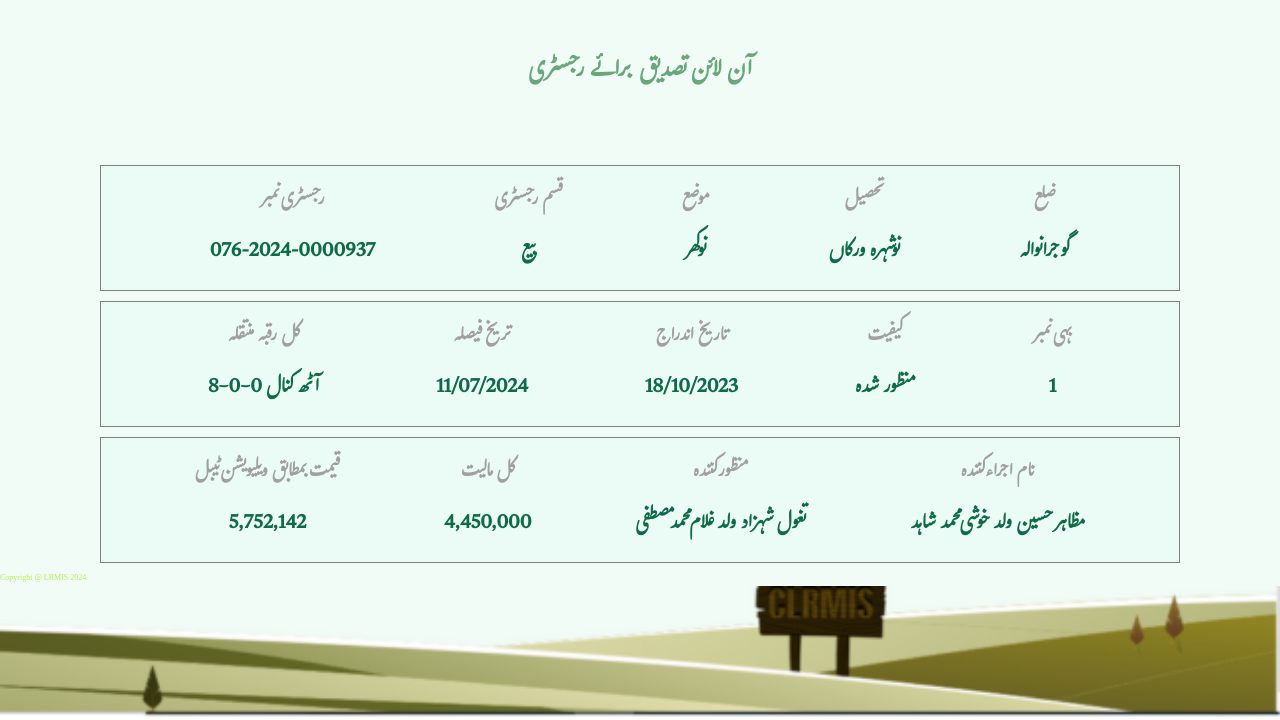
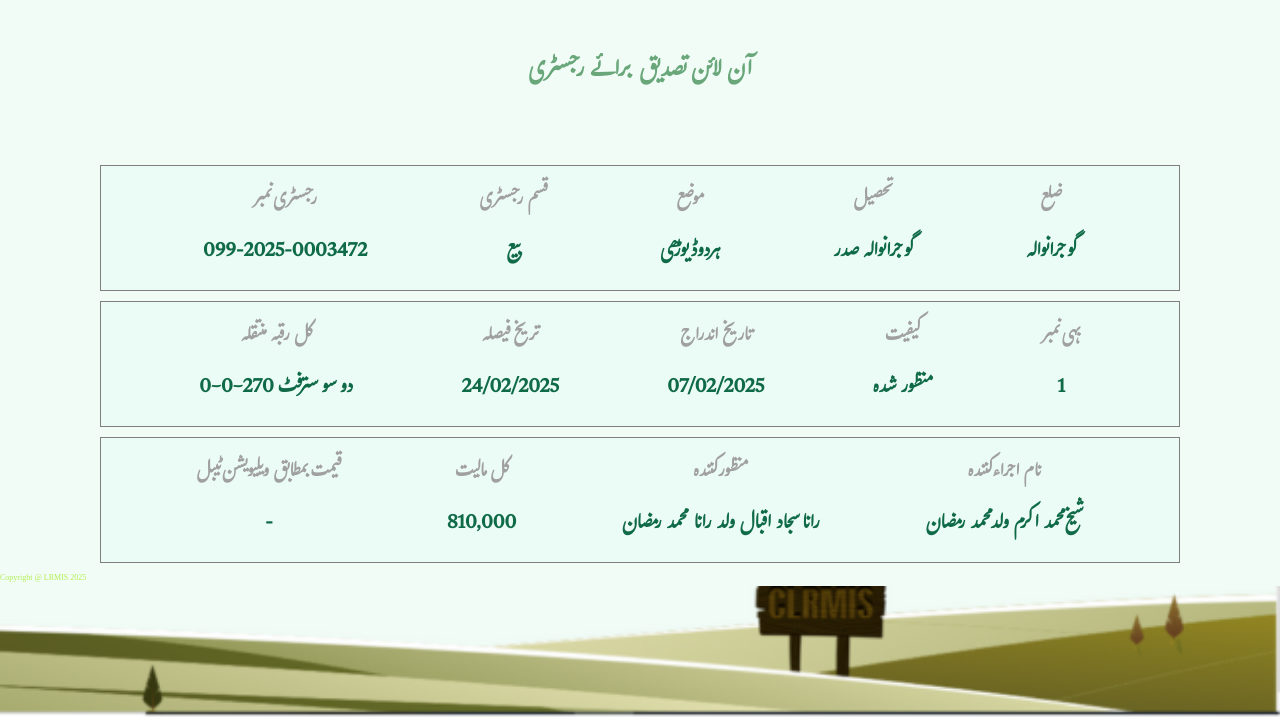
Before and after one commit to punjabzameen/Punjab58, a plain HTML site: page index.html in a window 1280 px wide. Shown: the part 80-800 px from the top of the page. Drawn offline with Linux system fonts and the light colour scheme.

Commit message:
Update index.html

```diff
--- a/index.html
+++ b/index.html
@@ -32,7 +32,7 @@
             <div class="item text1">
                 <h3>رجسٹری نمبر
                 </h3>
-                <p>076-2024-0000937
+                <p>099-2025-0003472
                 </p>
             </div>
             <div class="item text2"><h3>قسم رجسٹری
@@ -42,13 +42,13 @@
             <div class="item text3">
                 <h3>موضع
                 </h3>
-                <p>نوکھر
+                <p>ہردوڈیوڑھی
                 </p>
             </div>
             <div class="item text4">
                 <h3>تحصیل
                 </h3>
-                <p>نوشہرہ ورکاں
+                <p>گوجرانوالہ صدر
                 </p>
             </div>
             <div class="item text5">
@@ -63,18 +63,18 @@
             <div class="item text1">
                 <h3>کل رقبہ منتقلہ
                 </h3>
-                <p>8-0-0 آٹھ کنال
+                <p>0-0-270 دو سو سترفٹ
                 </p>
             </div>
             <div class="item text2"><h3>تریخ فیصلہ
 
             </h3>
-            <p>11/07/2024
+            <p>24/02/2025
             </p></div>
             <div class="item text3">
                 <h3>تاریخ اندراج
                 </h3>
-                <p>18/10/2023
+                <p>07/02/2025
                 </p>
             </div>
             <div class="item text4">
@@ -95,23 +95,23 @@
             <div class="item text1">
                 <h3>قیمت بمطابق ویلیویشن ٹیبل
                 </h3>
-                <p>5,752,142
+                <p>-
                 </p>
             </div>
             <div class="item text2"><h3>کل مالیت
             </h3>
-            <p>4,450,000
+            <p>810,000
             </p></div>
             <div class="item text3">
                 <h3>منظور کنندہ
                 </h3>
-                <p>تغول شہزاد ولد غلام محمد مصطفی
+                <p>رانا سجاد اقبال ولد رانا محمد رمضان
                 </p>
             </div>
             <div class="item text4">
                 <h3>نام اجراء کنندہ
                 </h3>
-                <p>مظاہر حسین ولد خوشی محمد شاہد
+                <p>شیخ محمد اکرم ولد محمد رمضان
                 </p>
             </div>
 
@@ -120,7 +120,7 @@
     </section>
     <!-- ----------------- Inage section------------------ -->
      <div class="bottom_img">
-        Copyright @ LRMIS 2024
+        Copyright @ LRMIS 2025
 
      </div>
      <!-- <div class="main">
```
